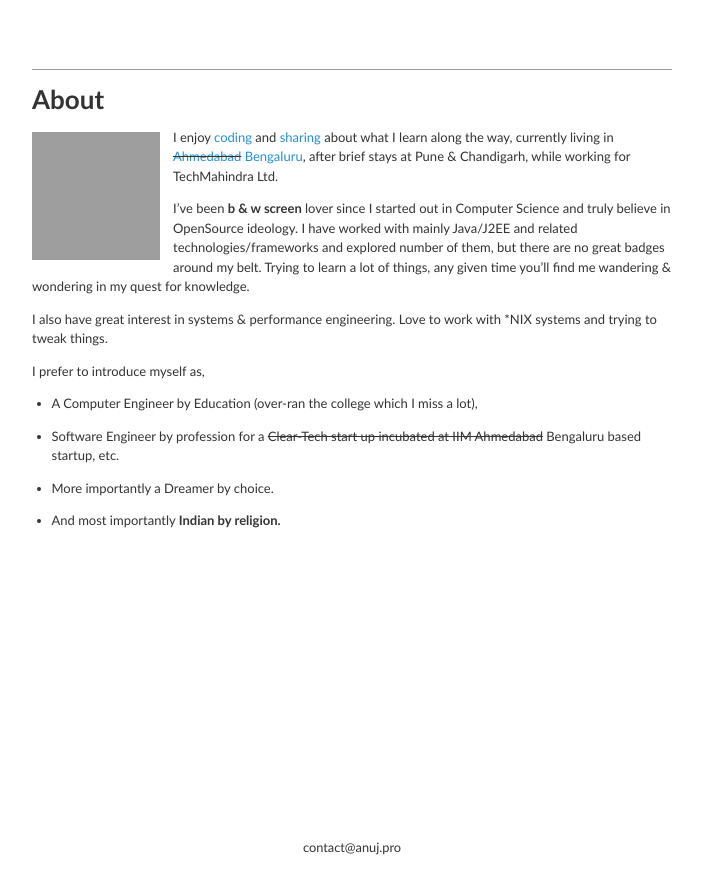
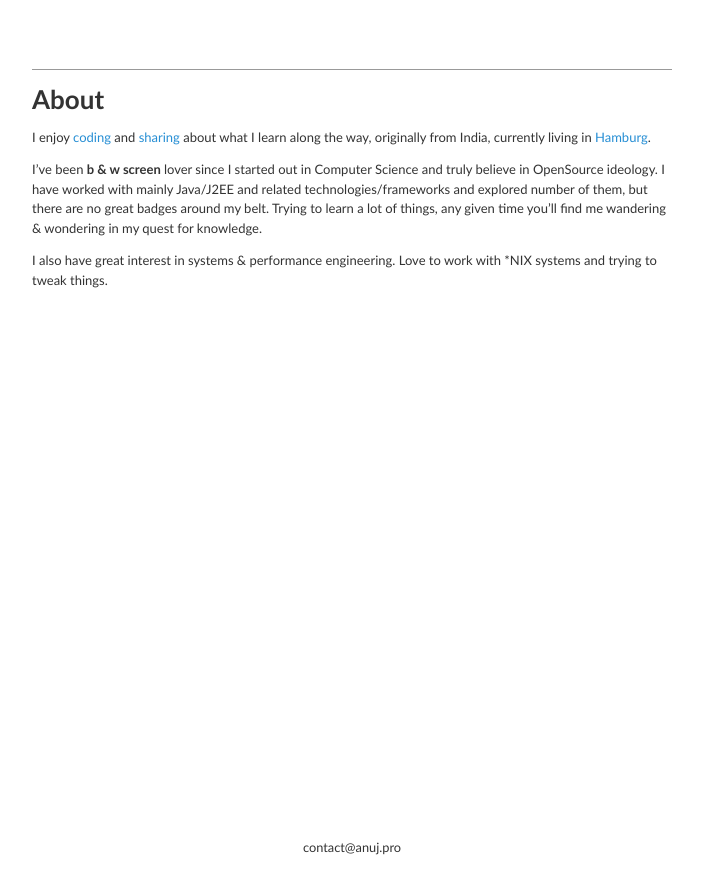
Before and after one commit to indyaah/anuj.pro, a Jekyll site: the page built from about.md, in a window 1280 px wide. Shown: the top 894 px of the page, without its empty margins (288-991 px from the left). Built offline with Jekyll 4.4.1, drawn with Linux system fonts in a browser that asks for light colours; nearby versions of some CDN libraries; some web fonts are replaced; Markdown is read by kramdown in place of the engine named in the settings; comment, search, counter and statistics services are not loaded; grey boxes are pictures that could not be loaded.

Commit message:
Updated about.md.

```diff
--- a/about.md
+++ b/about.md
@@ -5,9 +5,7 @@ title: About - Anuj Patel
 ---
 # About
 
-<img src="http://www.gravatar.com/avatar/fe28760732c606b7f3b51418fd48f4f1?s=128" class="inline-left" title="Anuj Patel" alt="Anuj Patel" />
-
-I enjoy [coding][] and [sharing][sharing] about what I learn along the way, currently living in <del>[Ahmedabad][Ahmedabad]</del> [Bengaluru][Bengaluru], after brief stays at Pune & Chandigarh, while working for TechMahindra Ltd.
+I enjoy [coding][] and [sharing][sharing] about what I learn along the way, originally from India, currently living in [Hamburg][Hamburg].
 
 I've been <strong>b & w screen </strong>lover since I started out in Computer Science and truly believe in OpenSource ideology.
 I have worked with mainly Java/J2EE  and related technologies/frameworks and explored number of them, but there are no great badges around my belt.
@@ -15,18 +13,8 @@ Trying to learn a lot of things, any given time you'll find me wandering & wonde
 
 I also have great interest in systems & performance engineering. Love to work with *NIX systems and trying to tweak things.
 
-I prefer to introduce myself as,
-
-- A Computer Engineer by Education (over-ran the college which I miss a lot),
-
-- Software Engineer by profession for a <del>Clear-Tech start up incubated at IIM Ahmedabad</del> Bengaluru based startup, etc.
-
-- More importantly a Dreamer by choice.
-
-- And most importantly <strong>Indian by religion.</strong>
-
-
 [Ahmedabad]: http://en.wikipedia.org/wiki/Ahmedabad
 [coding]: https://www.github.com/indyaah
 [sharing]: /blog
 [Bengaluru]: http://en.wikipedia.org/wiki/Bangalore
+[Hamburg]: http://en.wikipedia.org/wiki/Hamburg
```
